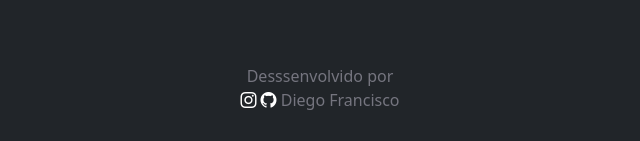
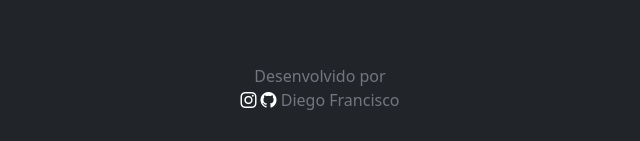
Before and after one commit to diego4w/eGames, a plain HTML site: page index.html in a window 1280 px wide. Shown: the part 1455-1596 px from the top of the page, 320-960 px from the left. Drawn offline with nearby package versions, Linux system fonts and the light colour scheme.

Commit message:
upgrades

```diff
--- a/index.html
+++ b/index.html
@@ -107,7 +107,7 @@
                     <li><a href="https://www.instagram.com/unifucampgaming_arena/" style="text-decoration: none; color: rgb(117, 117, 127);">Instagram</a></li>
                 </ul>
                 <div class="text-center" style="color: rgb(117, 117, 127);">
-                  Desssenvolvido por
+                  Desenvolvido por
                   <p><a href="https://www.instagram.com/_diegofrs_/" style="text-decoration: none; color: white;"><i class="bi bi-instagram"></i></a> <a href="https:/github.com/diego4w"><i class="bi bi-github" style="text-decoration: none; color: white;"></i></a> Diego Francisco</p>
                 </div>
             </div>
```
